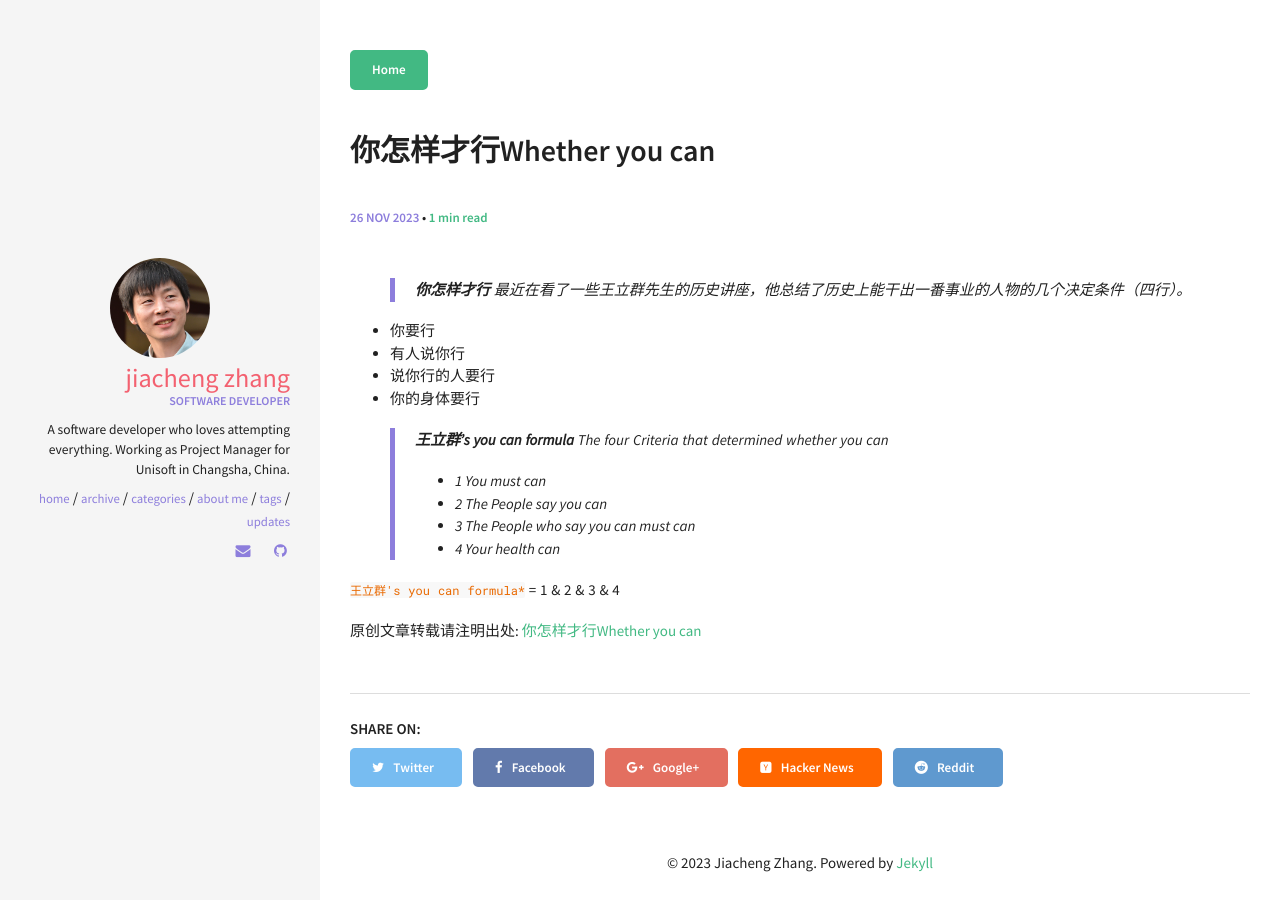
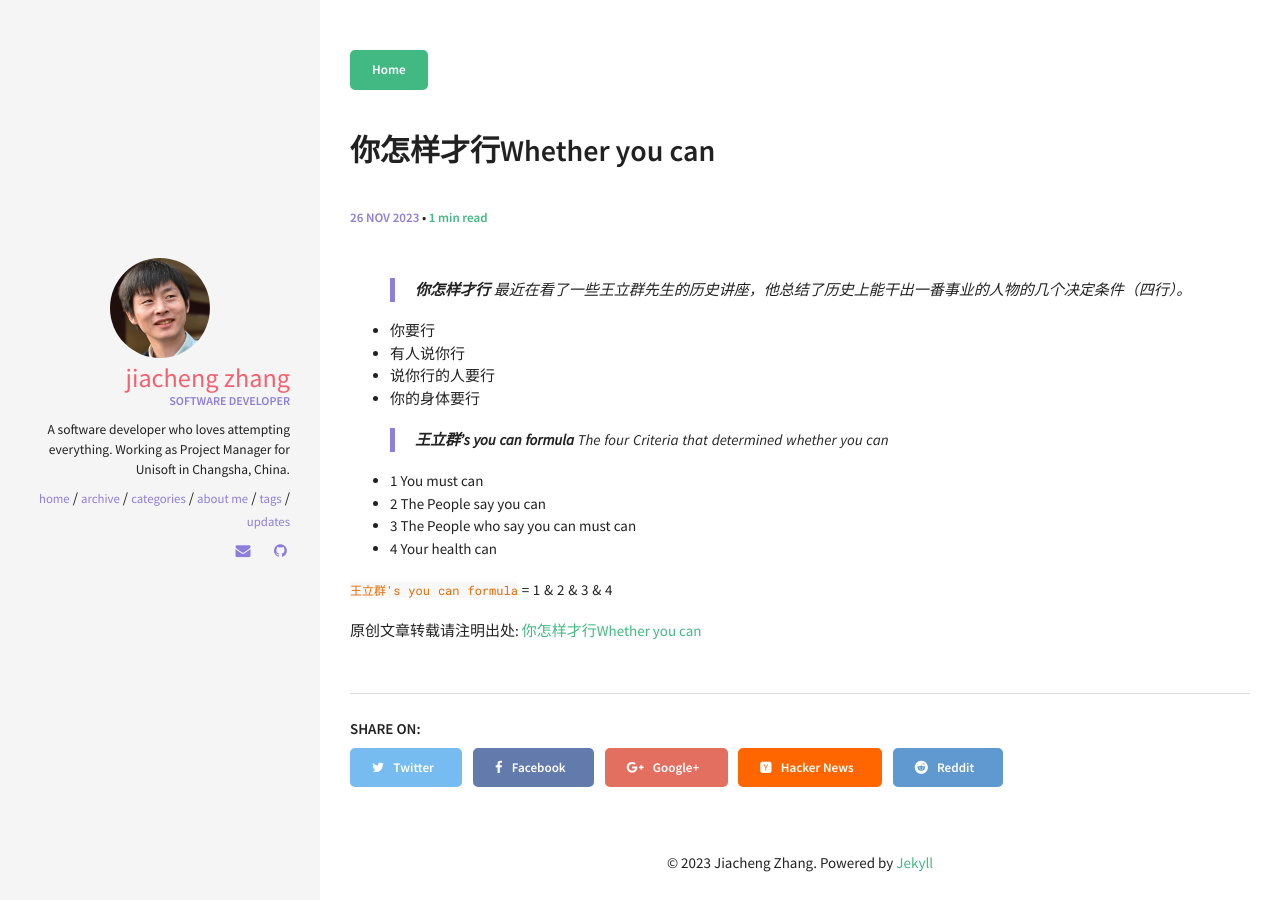
Before and after one commit to zhangjiacheng/zhangjiacheng.github.io, a Jekyll site: the page built from _posts/2023-11-25-HowYouCan.md, in a window 1280 px wide. Built offline with Jekyll 4.4.1, drawn with Linux system fonts in a browser that asks for light colours.

```diff
--- a/_posts/2023-11-25-HowYouCan.md
+++ b/_posts/2023-11-25-HowYouCan.md
@@ -15,9 +15,10 @@ tag: 生活
 
 
 > **王立群's you can formula** The four Criteria that determined whether you can
+
 - 1 You must can
 - 2 The People say you can
 - 3 The People who say you can must can
 - 4 Your health can
 
-`王立群's you can formula*` = 1 & 2 & 3 & 4
+`王立群's you can formula` = 1 & 2 & 3 & 4
```
